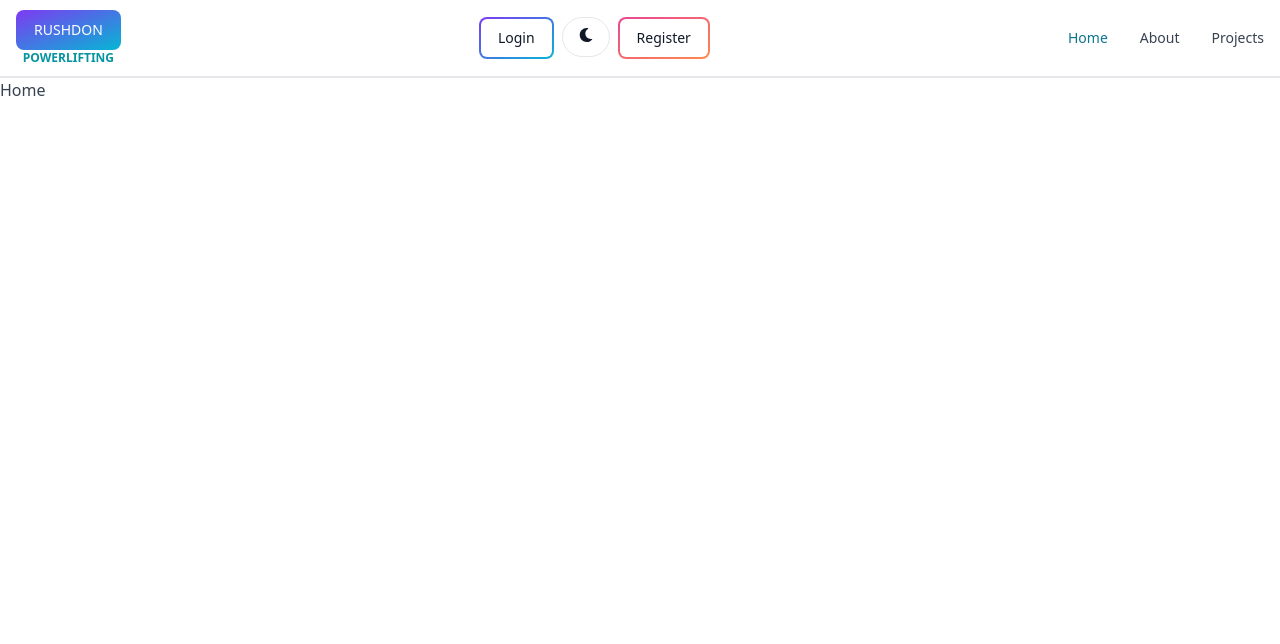
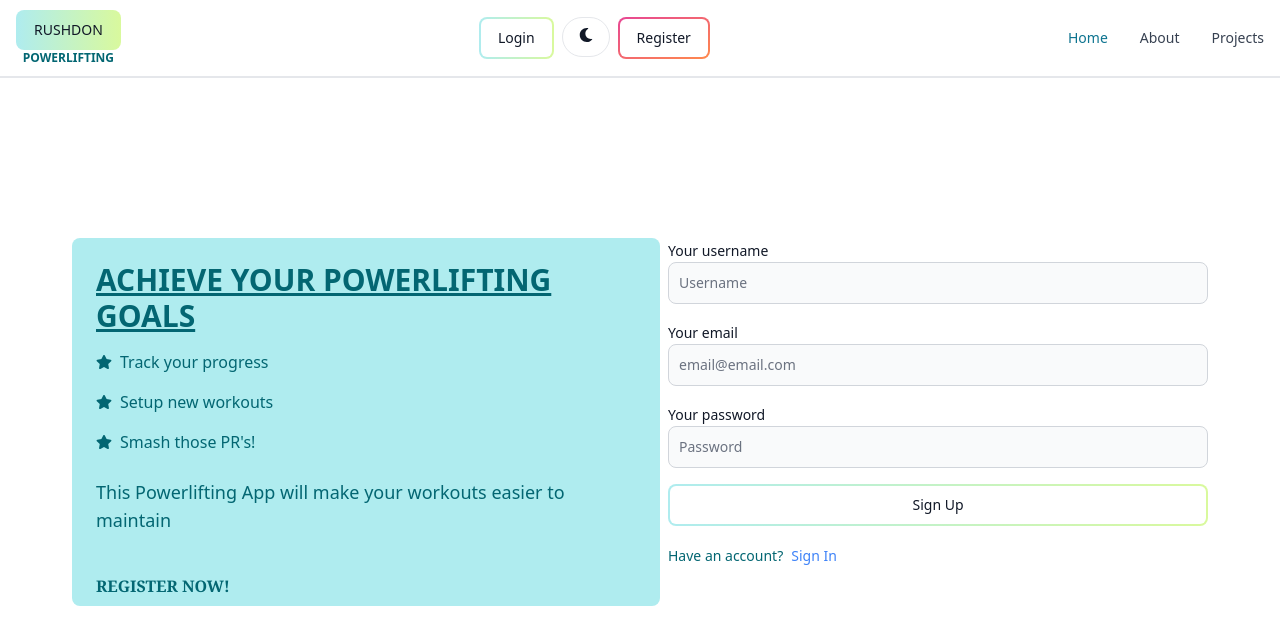
Before and after one commit to Nothsurm/powerlifting-app, a React (Vite) app in the folder client/: page / in a window 1280 px wide. Shown: the top 644 px of the page. Built offline with nearby package versions, Linux system fonts and the light colour scheme.

Commit message:
setup home page

```diff
--- a/client/src/components/Navbar.jsx
+++ b/client/src/components/Navbar.jsx
@@ -11,13 +11,13 @@ export default function Header() {
     const dispatch = useDispatch()
   return (
     <Navbar className='border-b-2 z-20 top-0 sticky'>
-        <Link to='/' className='hidden sm:flex text-center flex-col dark:text-white'>
-            <Button gradientDuoTone="purpleToBlue">RUSHDON</Button>
-            <span className='text-xs font-semibold text-teal-500'>POWERLIFTING</span>
+        <Link to='/' className='hidden sm:flex text-center flex-col'>
+            <Button gradientDuoTone="tealToLime">RUSHDON</Button>
+            <span className='text-xs font-semibold'>POWERLIFTING</span>
         </Link>
         <div className="flex flex-row gap-2">
             <Link to='sign-in'>
-                <Button gradientDuoTone='purpleToBlue' outline className='w-14 sm:w-full'>
+                <Button gradientDuoTone='tealToLime' outline className='w-14 sm:w-full'>
                     Login
                 </Button>
             </Link>
--- a/client/src/components/ThemeProvider.jsx
+++ b/client/src/components/ThemeProvider.jsx
@@ -4,7 +4,7 @@ export default function ThemeProvider({children}) {
     const {theme} = useSelector((state) => state.theme)
   return (
     <div className={theme}>
-        <div className="bg-white text-gray-700 dark:text-gray-200 dark:bg-zinc-800 min-h-screen">
+        <div className="bg-white text-teal-700 dark:text-gray-200 dark:bg-zinc-800 min-h-screen">
         {children}
         </div>
     </div>
--- a/client/src/pages/Home.jsx
+++ b/client/src/pages/Home.jsx
@@ -1,7 +1,80 @@
-import React from 'react'
+import { Label, TextInput, Button } from "flowbite-react"
+import { useState } from "react"
+import { Link } from "react-router-dom"
+import { FaStar } from "react-icons/fa";
 
 export default function Home() {
+    const [loading, setLoading] = useState(false)
+    const [errorMessage, setErrorMessage] = useState(null)
+
+    const handleSubmit = async (e) => {
+
+    }
+
+    const handleChange = () => {
+
+    }
   return (
-    <div>Home</div>
+    <div>
+        {/* Left side of the page */}
+        <div className="flex flex-col md:flex-row px-2 mx-auto gap-2 max-w-6xl py-4 sm:py-40">
+            <div className="flex-1 bg-teal-200 px-2 sm:px-6 rounded-lg py-2 dark:text-slate-700">
+                <h1 className='text-3xl font-semibold uppercase underline sm:mt-4 mt-0'>Achieve your Powerlifting Goals</h1>
+                <h3 className="mt-4 flex flex-row items-center gap-2"><FaStar />Track your progress </h3>
+                <h3 className="mt-4 flex flex-row items-center gap-2"><FaStar />Setup new workouts</h3>
+                <h3 className="mt-4 flex flex-row items-center gap-2"><FaStar />Smash those PR's!</h3>
+                <p className="mt-6 text-lg">This Powerlifting App will make your workouts easier to maintain</p>
+                <p className="mt-10 font-serif font-semibold">REGISTER NOW!</p>
+            </div>
+            {/* Right side of the page */}
+            <div className="flex-1 mt-10 sm:mt-0">
+                <form className="flex flex-col gap-4" onSubmit={handleSubmit}>
+                    <div>
+                    <Label value='Your username' />
+                    <TextInput
+                        type='text'
+                        placeholder="Username"
+                        id='username'
+                        onChange={handleChange}
+                    />
+                    </div>
+                    <div>
+                    <Label value='Your email' />
+                    <TextInput
+                        type='email'
+                        placeholder="email@email.com"
+                        id='email'
+                        onChange={handleChange}
+                    />
+                    </div>
+                    <div>
+                    <Label value='Your password' />
+                    <TextInput
+                        type='password'
+                        placeholder="Password"
+                        id='password'
+                        onChange={handleChange}
+                    />
+                    </div>
+                    <Button gradientDuoTone='tealToLime' outline type='submit' disabled={loading}>
+                    {
+                        loading ? (
+                        <>
+                            <Spinner size='sm'/>
+                            <span className="pl-3">Loading...</span>
+                        </>
+                        ) : 'Sign Up'
+                    }
+                    </Button>
+                </form>
+                <div className="flex gap-2 text-sm mt-5">
+                    <span>Have an account?</span>
+                    <Link to='/sign-in' className="text-blue-500 hover:underline">
+                    Sign In
+                    </Link>
+                </div>
+            </div>
+        </div>
+    </div>
   )
 }
```
